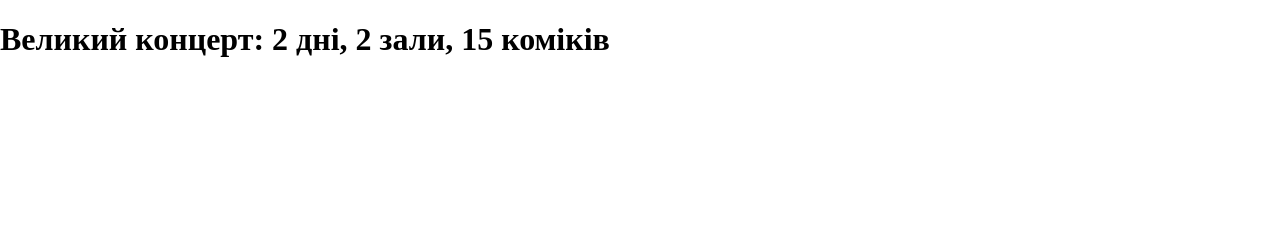
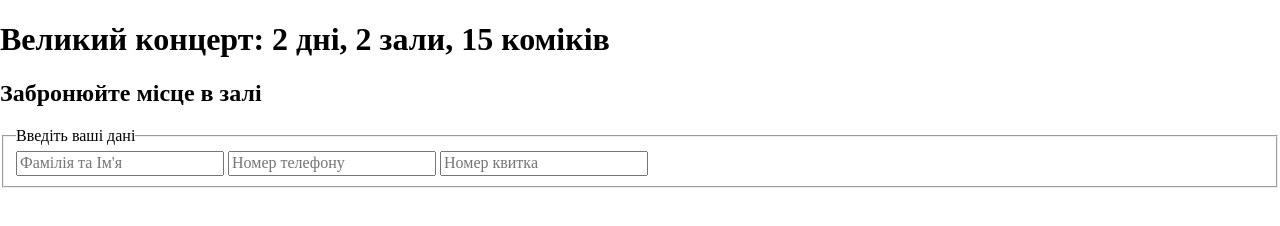
Before and after one commit to getFrontend/app-Event-Booking, a website built with Vite: page index.html in a window 1280 px wide. Built offline with nearby package versions, Linux system fonts and the light colour scheme.

Commit message:
add booking section

```diff
--- a/index.html
+++ b/index.html
@@ -15,6 +15,23 @@
 
 <body>
   <h1>Великий концерт: 2 дні, 2 зали, 15 коміків</h1>
+
+  <section class="booking">
+    <div class="container">
+      <h2 class="booking__title">Забронюйте місце в залі</h2>
+      <form class="form">
+        <fieldset class="form__fieldset">
+          <legend class="form__legend">
+            Введіть ваші дані
+          </legend>
+          <input class="form__input" type="text" name="fullName" placeholder="Фамілія та Ім'я">
+          <input class="form__input" type="text" name="phone" placeholder="Номер телефону">
+          <input class="form__input" type="text" name="ticketNumber" placeholder="Номер квитка">
+        </fieldset>
+      </form>
+    </div>
+  </section>
+
 </body>
 
 </html>
```
